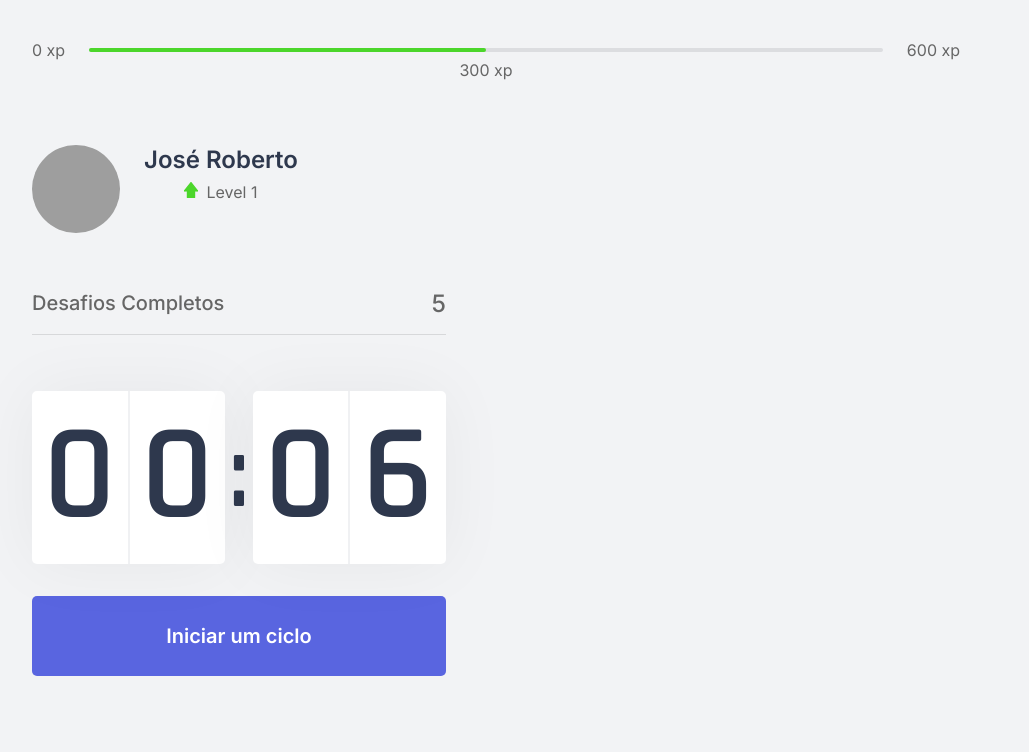
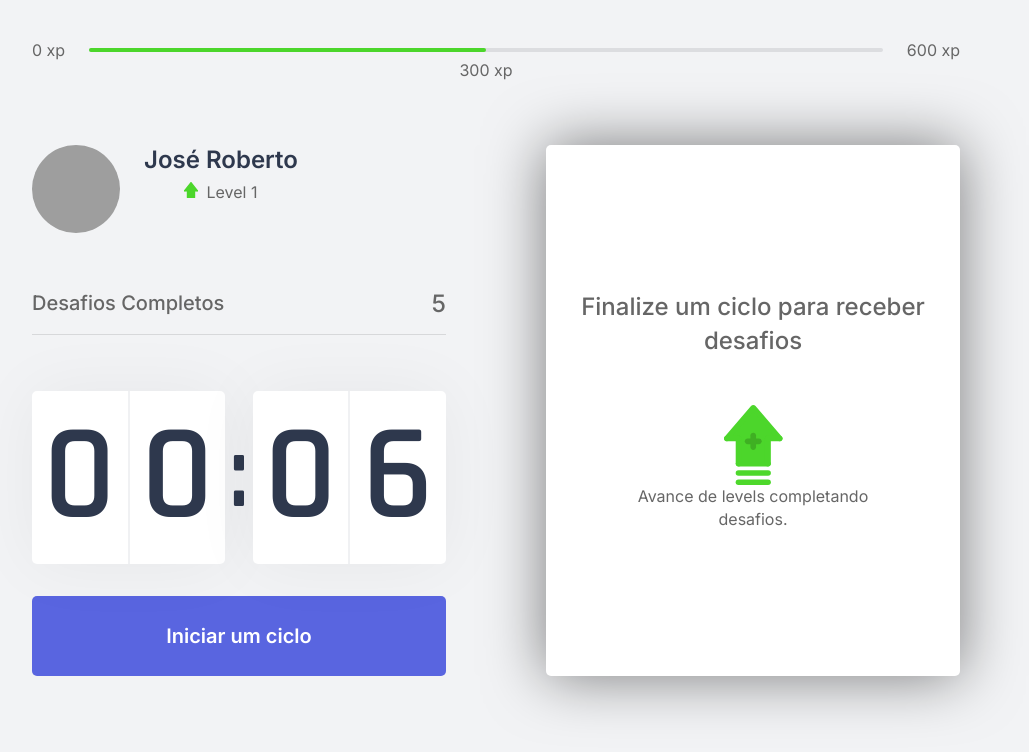
Before and after one commit to JrzenonDev/moveit, a Next.js app: page / in a window 1280 px wide. Shown: the top 752 px of the page, without its empty margins (144-1173 px from the left). Built offline with nearby package versions, Linux system fonts and the light colour scheme; grey boxes are pictures that could not be loaded.

Commit message:
chore: ultimos ajustes

```diff
--- /dev/null
+++ b/src/components/ChallengeBox.tsx
@@ -0,0 +1,17 @@
+import style from '../styles/components/ChallengeBox.module.css';
+
+export function ChallengeBox() {
+  return(
+
+    <div className={style.challengeBoxContainer}>
+      <div className={style.challengeNotActive}>
+        <strong>Finalize um ciclo para receber desafios</strong>
+        <p>
+          <img src="icons/level-up.svg" alt="Level Up"/>
+          Avance de levels completando desafios.
+        </p>
+      </div>
+    </div>
+
+  );
+}
--- a/src/pages/index.tsx
+++ b/src/pages/index.tsx
@@ -2,6 +2,7 @@ import { CompletedChallenges } from '../components/CompletedChallenges';
 import { Countdown } from '../components/CountDown';
 import { ExperienceBar } from '../components/ExperienceBar';
 import { Profile } from '../components/Profile';
+import { ChallengeBox } from '../components/ChallengeBox';
 
 import Head from 'next/head';
 
@@ -28,7 +29,7 @@ export default function Home() {
         </div>
 
         <div>
-
+          <ChallengeBox />
         </div>
 
       </section>
--- /dev/null
+++ b/src/styles/components/ChallengeBox.module.css
@@ -0,0 +1,36 @@
+.challengeBoxContainer {
+  height: 100%;
+
+  background: var(--white);
+  border-radius: 5px;
+  box-shadow: 0 0 60px rgba(0, 0, 0, 0.5);
+  padding: 1.5rem 1.5rem;
+
+  display: flex;
+  flex-direction: column;
+  align-items: center;
+  justify-content: center;
+
+  text-align: center;
+}
+
+.challengeNotActive {
+  display: flex;
+  flex-direction: column;
+  align-items: center;
+}
+
+.challengeNotActive strong {
+  font-size: 1.5rem;
+  font-weight: 500;
+  line-height: 1.4;
+}
+
+.challengeNotActive p {
+  display: flex;
+  flex-direction: column;
+  align-items: center;
+  line-height: 1.4;
+  max-width: 70%;
+  margin-top: 3rem;
+}
```
